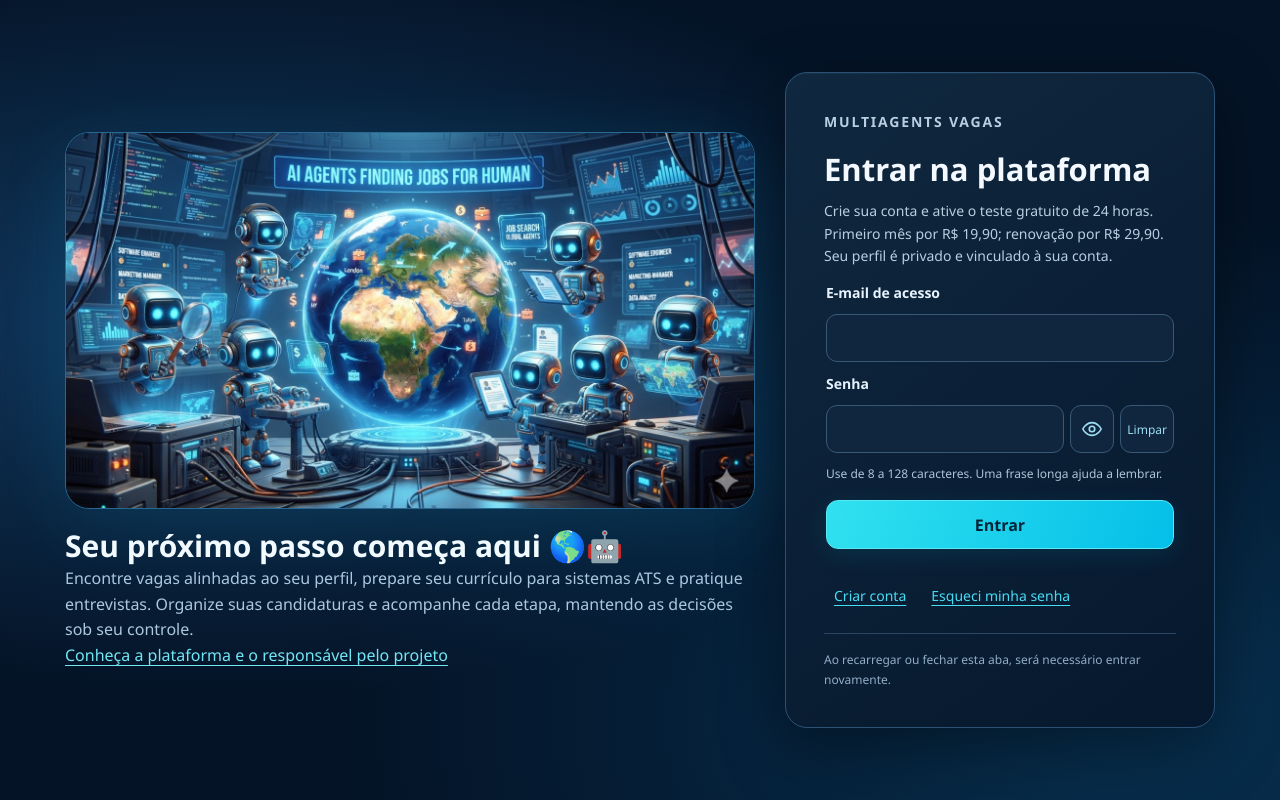
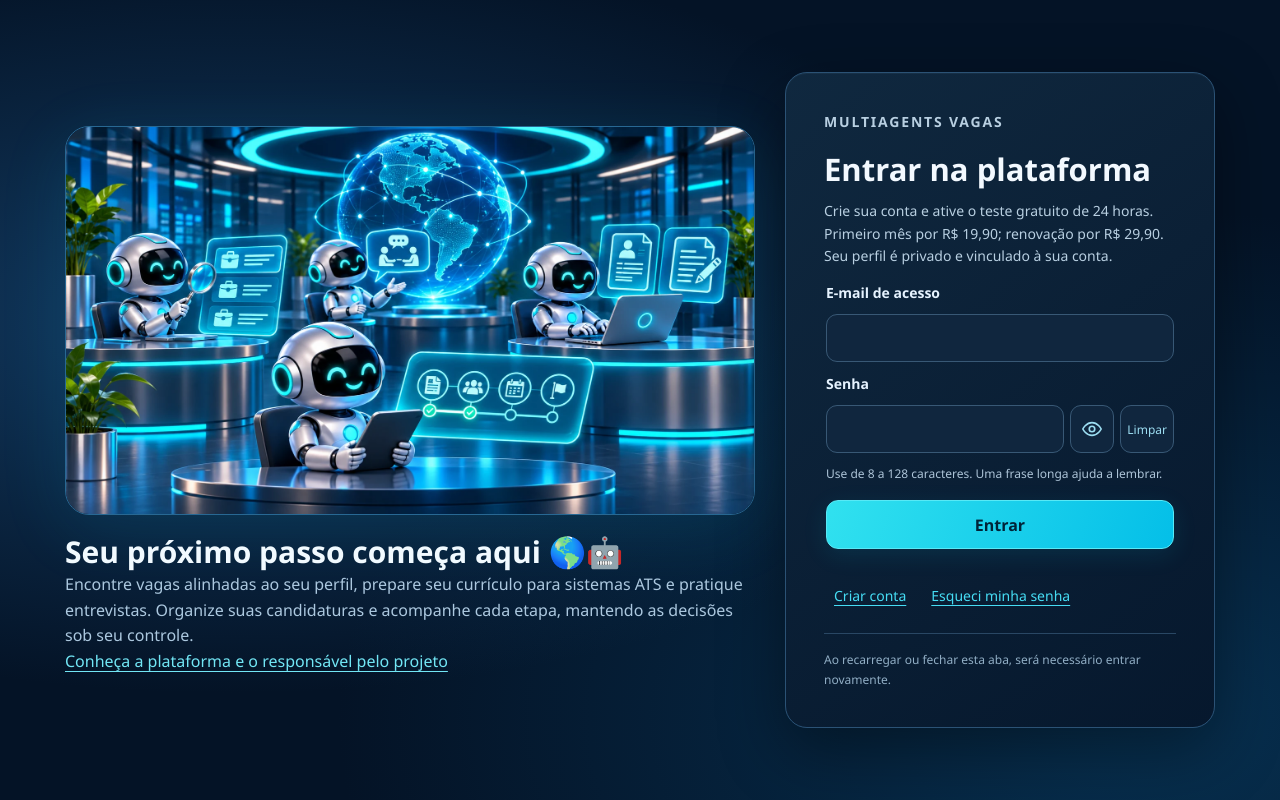
Before and after one commit to MarcosFeitosa0408/Automatiza-ao_MultiAgents_Vagas, a React (Vite) app in the folder frontend/: page / in a window 1280 px wide. Built offline with nearby package versions, Linux system fonts and the light colour scheme; no server answers.

Commit message:
Atualiza ilustração da entrada com robôs expressivos (#7)

```diff
--- a/frontend/src/pages/Auth/Login.tsx
+++ b/frontend/src/pages/Auth/Login.tsx
@@ -82,7 +82,7 @@ export default function Login({ onAuthenticated, message }: Props) {
   return (
     <main className="auth-page auth-with-robots">
       <figure className="auth-robots">
-        <img src="/images/robots-globe.jpg" width="1408" height="768" alt="Pequenos robôs ao redor de um globo, ilustrando a preparação para oportunidades de trabalho." />
+        <img src="/images/robots-office.webp" width="1672" height="941" fetchPriority="high" alt="Quatro robôs com olhos expressivos em um escritório futurista, auxiliando na busca de vagas, nos currículos, nas entrevistas e no acompanhamento de candidaturas." />
         <figcaption>Seu próximo passo começa aqui <span aria-hidden="true">🌎🤖</span></figcaption>
         <p>Encontre vagas alinhadas ao seu perfil, prepare seu currículo para sistemas ATS e pratique entrevistas. Organize suas candidaturas e acompanhe cada etapa, mantendo as decisões sob seu controle.</p>
         <p><a href="/sobre.html" style={{ color: "#72e6f5", textUnderlineOffset: "4px" }}>Conheça a plataforma e o responsável pelo projeto</a></p>
```
Also changed, not shown: frontend/public/images/robots-office.webp (added).
